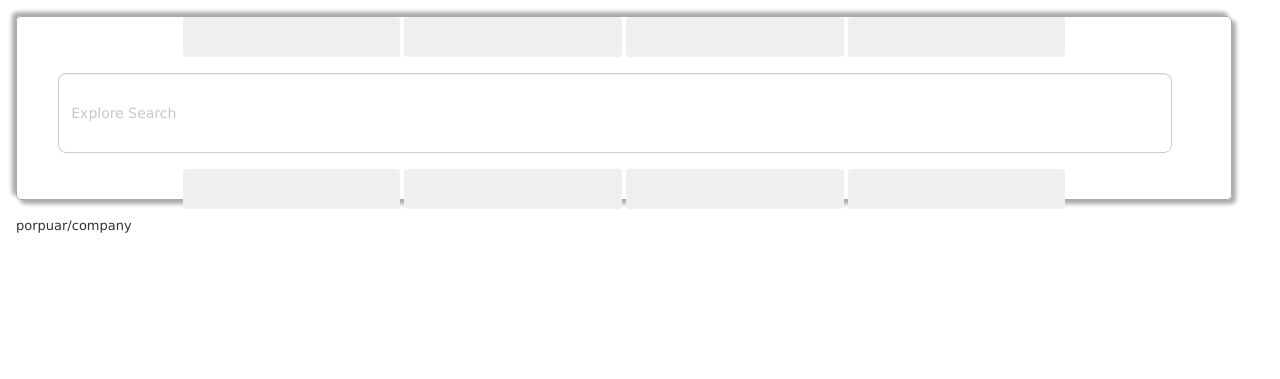
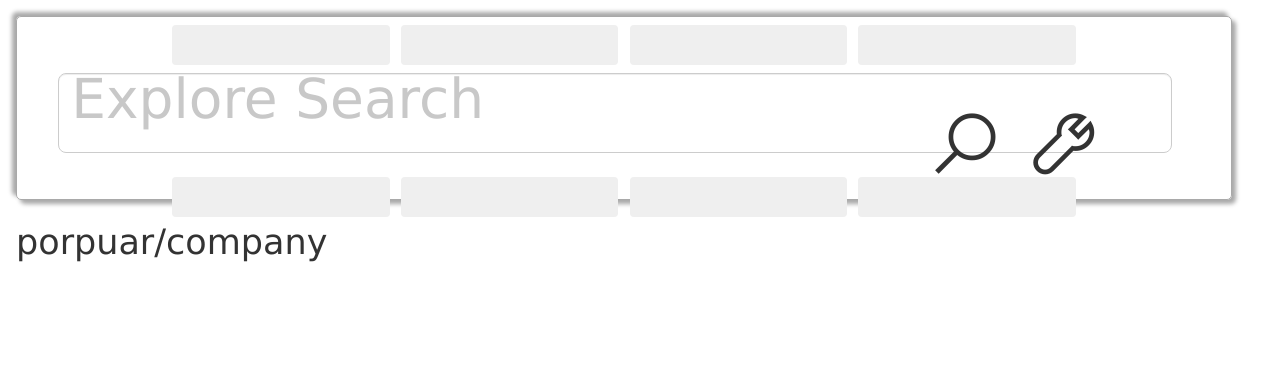
Before and after one commit to Tsehla/broucher_flyer, a plain HTML site: page public/index.html in a window 1280 px wide. Drawn offline with Linux system fonts and the light colour scheme.

Commit message:
Add files via upload
mib

```diff
--- a/public/index.html
+++ b/public/index.html
@@ -31,7 +31,7 @@
 			<input type="search" class='form-control w3-margin' id='search_box_input' style="width: 87vw;min-width: 360px;height: 10vh;min-height: 60px;border-radius:8px;margin-left: 3.4% !important" placeholder='Explore'>
 
 			<!-- buttons on search -->
-			<div id='buttons_on_search_main_container' class='' style="width:13vw;min-width: 128px; height: 4vh;min-height: 71px;position:absolute;top:-14.5vh;right: -68vw;font-size: 45px;">
+			<div id='buttons_on_search_main_container' class='' style="width:18vw;min-width: 175px; height: 4vh;min-height: 71px;position:absolute;top:40%;left: 75%;font-size: 75px;">
 				<!-- search icon -->
 				<i class='la la-search' style="display: inline-block"></i>
 
--- a/public/script/index.js
+++ b/public/script/index.js
@@ -96,6 +96,91 @@ function change_search_input_placeholder_text(){
 
 change_search_input_placeholder_text();//start array changer
 
+/*=============================================
+
+	body data/workings
+
+===============================================*/
+
+
+/* DB planning
+
+product => 	-> Name
+			-> Image (link)
+			-> Price --[ can be used for search of sorting ]
+			-> Company name (maybe even a logo)
+				--> country [ leave blank ][ add it]
+				--> company province
+				--> city
+				--> mall/area/store name
+				--> contact [ optional ]
+				--> google navigation link [ use given data to find location/area ]
+					---> use to generate link { https://maps.google.com/?q= }(ask business to register with google )
+			-> [ like button ] --> used to rate-items (for sorting)
+			-> [ quick view button ]
+			-> [ explore buton (search criteria { Match : same/similar/related })]
+			-> expiery date [ month/week/day/year ]
+
+// have a search card were a user can fine tune searching criteria [ category, place, price, store, name ]	//login in and registering will make it easier//but rather not look at it that way//make it few click to get user what they want// some may be easiy if the data is loaded from db and other rest of filters applied to user facing element. i.e get data of area and or category, then apply name, if it cant be done easily by db, use filter for it a front.
+
+
+//have image download/sharing (ads image )
+
+
+company => 	-> name
+			-> location --> country/province/city/mall/area [ will generate link / give warning in registration page ]
+			-> product record by [ month/week/day/year ](record contains : likes, dislikes, views/clicks)
+			-> company rating { total products likes /total company registered * 100% }
+			-> boost [ true/false ]
+				--> boost end-date range [ month/week/year/day ]
+
+
+
+//Use Product id : to create link// link should lead to slighlty different display than just popup but easily integrated to system browsing or whatever//id should also contain user who did advertising,	http://www.xyz.co.za/product_id/user_id
+
+
+
+
+
+
+*/
+
+
+var mock_db_data_company = [//companies with rating over x//if no companies of match or they too few//lower search criteria by 25% [ 10%/5%/all ]//run once on page load/before search/click
+	{ name:'bigBuy',city:'johannesburg',country:'south africa',province:'gauteng',area:'sebokeng',company_rating:'',boost:false,boost_date_range:'',product_record:[
+		{product_name:'labello',total_likes:3,total_dislikes:0,total_views:10,tags_used:'bau,dada,bau,dabi',category_used:'health'},
+		{product_name:'sprite',total_likes:0,total_dislikes:0,total_views:10,tags_used:'bau,dada,bau,dabi',category_used:'health'},
+		{product_name:'labello3',total_likes:3,total_dislikes:0,total_views:10,tags_used:'bau,dada,bau,dabi',category_used:'health'},
+		{product_name:'labello4',total_likes:3,total_dislikes:0,total_views:10,tags_used:'bau,dada,bau,dabi',category_used:'health'},
+		{product_name:'labello5',total_likes:3,total_dislikes:0,total_views:10,tags_used:'bau,dada,bau,dabi',category_used:'health'},
+		{product_name:'labello6',total_likes:3,total_dislikes:0,total_views:10,tags_used:'bau,dada,bau,dabi',category_used:'health'},
+		{product_name:'labello6',total_likes:3,total_dislikes:0,total_views:10,tags_used:'bau,dada,bau,dabi',category_used:'health'},
+		{product_name:'labello7',total_likes:3,total_dislikes:0,total_views:10,tags_used:'bau,dada,bau,dabi',category_used:'health'},
+		{product_name:'labello8',total_likes:3,total_dislikes:0,total_views:10,tags_used:'bau,dada,bau,dabi',category_used:'health'},
+		{product_name:'labello9',total_likes:3,total_dislikes:0,total_views:10,tags_used:'bau,dada,bau,dabi',category_used:'health'},
+		{product_name:'labello10',total_likes:3,total_dislikes:0,total_views:10,tags_used:'bau,dada,bau,dabi',category_used:'health'},
+		{product_name:'labello11',total_likes:3,total_dislikes:0,total_views:10,tags_used:'bau,dada,bau,dabi',category_used:'health'},
+		{product_name:'labello12',total_likes:3,total_dislikes:0,total_views:10,tags_used:'bau,dada,bau,dabi',category_used:'health'},
+		{product_name:'labello13',total_likes:3,total_dislikes:0,total_views:10,tags_used:'bau,dada,bau,dabi',category_used:'health'},
+		{product_name:'labello14',total_likes:3,total_dislikes:0,total_views:10,tags_used:'bau,dada,bau,dabi',category_used:'health'},
+		{product_name:'labello15',total_likes:3,total_dislikes:0,total_views:10,tags_used:'bau,dada,bau,dabi',category_used:'health'}
+														   ]}
+
+];
+
+var mock_db_data_products = [//arrange by add date/allow user to arrange by [ rating/price ]
+
+	{name:'labello',image_link:'/public/ads/bigbuy_2019_01_02_13_45_03_pm.jpg',price:1,company_name:'bigbuy',company_id:'',company_logo_link:'public/ads/bigbuy_logo_2019_01_02_13_45_03_pm.jpg',company_name:'bigBuy',company_city:'johannesburg',company_country:'south africa',company_province:'gauteng',company_area:'sebokeng',views:0,likes:0,dislikes:0,created_date:'',product_tags:['bau','dada','bau','dabi'],creation_date:'',expiery_date:''}
+];
+
+
+
+
+
+
+
+
+
 
 /* features */
 
--- a/public/style/index.css
+++ b/public/style/index.css
@@ -1,6 +1,6 @@
 {border: 1px solid blue;}
 
-body {font-size: 13px;}
+body {font-size: 35px;}
 
 .outer_container_width { /* width of outer containers//conteents next to body frame/borders */
 
@@ -12,7 +12,9 @@ body {font-size: 13px;}
 }
 
 
-
+#search_box_input::placeholder{
+	font-size: 55px;
+}
 
 
 
```
